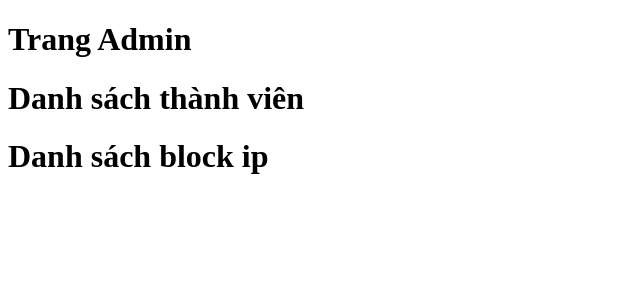
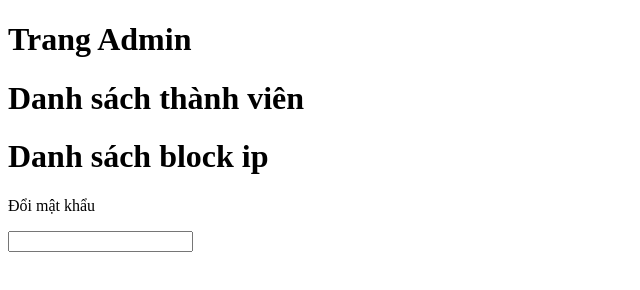
Before and after one commit to nhutrunghai/demo-nodejs-web-ban-hang, a plain HTML site: page admin.html in a window 1280 px wide. Shown: the whole page, without its empty margins (0-640 px from the left). Drawn offline with Linux system fonts and the light colour scheme.

Commit message:
update admin

```diff
--- a/admin.html
+++ b/admin.html
@@ -9,5 +9,9 @@
     <h1>Trang Admin</h1>
     <h1>Danh sách thành viên</h1>
     <h1>Danh sách block ip</h1>
+    <p>Đổi mật khẩu</p>
+    <form action="">
+        <input type="text">
+    </form>
 </body>
 </html>
```
